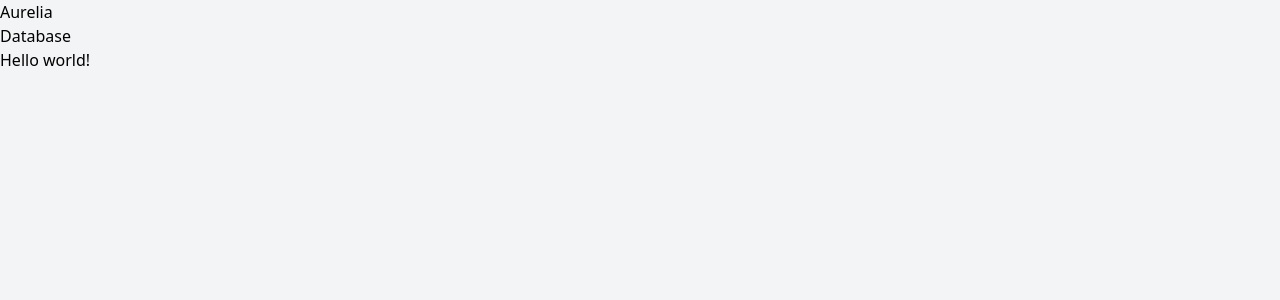
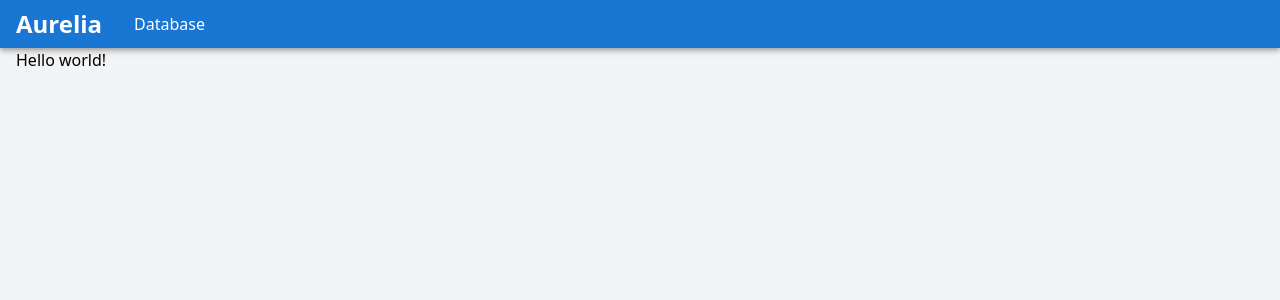
Before and after one commit to Aurelia-Certamen-Reader/Aurelia, a Next.js app: page / in a window 1280 px wide. Shown: the top 300 px of the page. Built offline with nearby package versions, Linux system fonts and the light colour scheme.

Commit message:
Basic app bar

```diff
--- a/app/layout.jsx
+++ b/app/layout.jsx
@@ -1,14 +1,23 @@
 import Link from 'next/link'
+import AppBar from '@mui/material/AppBar';
 
-export default function Layout({children}) {
+export default function Layout({ children }) {
     return (
         <html lang="en">
-        <head><title>Aurelia</title></head>
-        <body className='bg-gray-100'>
-            <h1>Aurelia</h1>
-            <Link href="/database">Database</Link>
-            <main>{children}</main>
-        </body>
+            <head><title>Aurelia Certamen Reader</title></head>
+            <body className='bg-gray-100'>
+                <AppBar position='sticky'>
+                    {/* <Link href='/'><h1 className='text-2xl font-bold'>Aurelia</h1></Link> <Link href="/database">Database</Link> */}
+                    <div className='flex items-center'> {/* I think ideally I would want them aligned to the bottom? */}
+                        <Link href='/' className='mx-4 p-0 my-2 text-2xl font-bold hover:text-gray-200'>Aurelia</Link>
+                        <Link href="/database" className='mx-4 p-0 my-2 hover:text-gray-200'>Database</Link>
+
+                    </div>
+
+
+                </AppBar>
+                <main className=' px-4'>{children}</main>
+            </body>
         </html>
     );
 }
```
